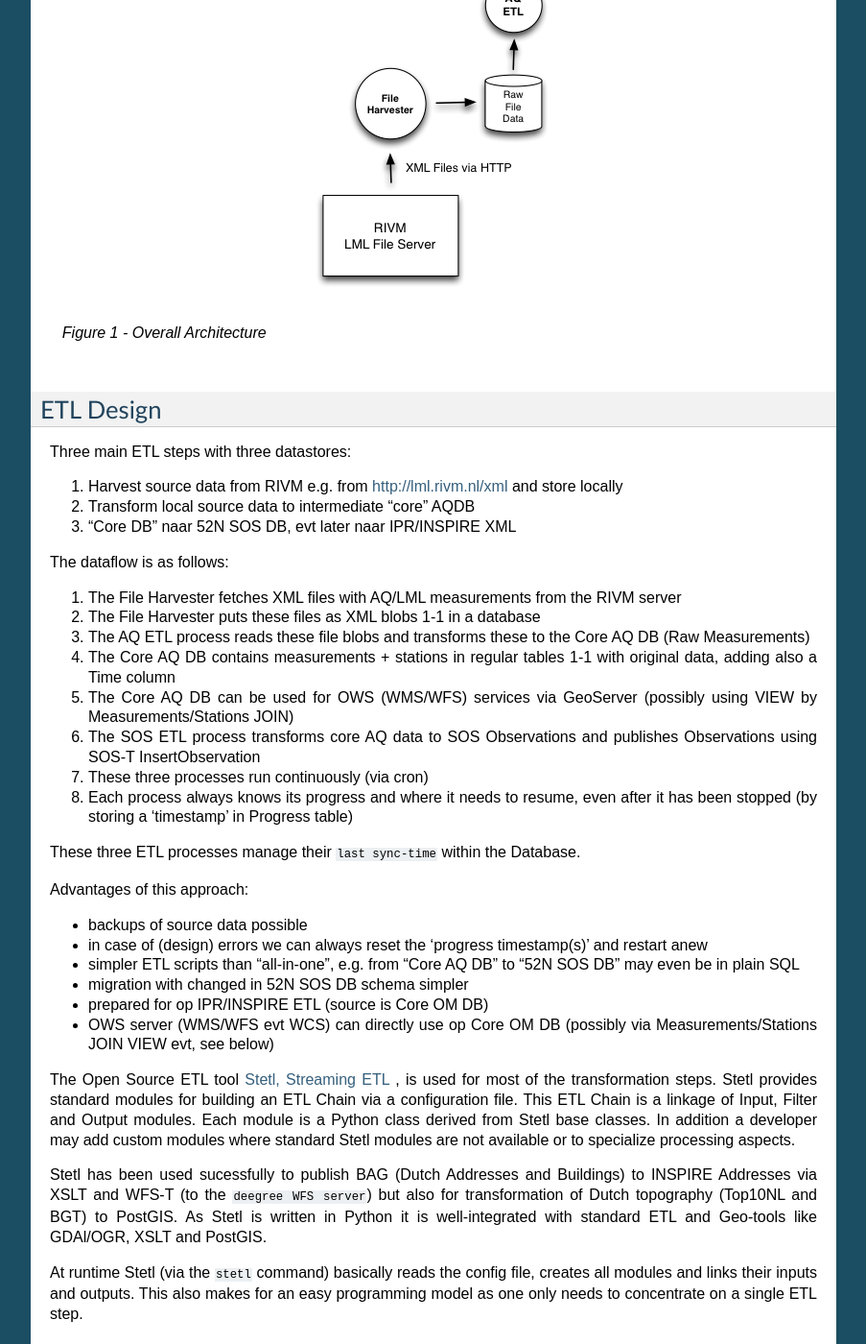
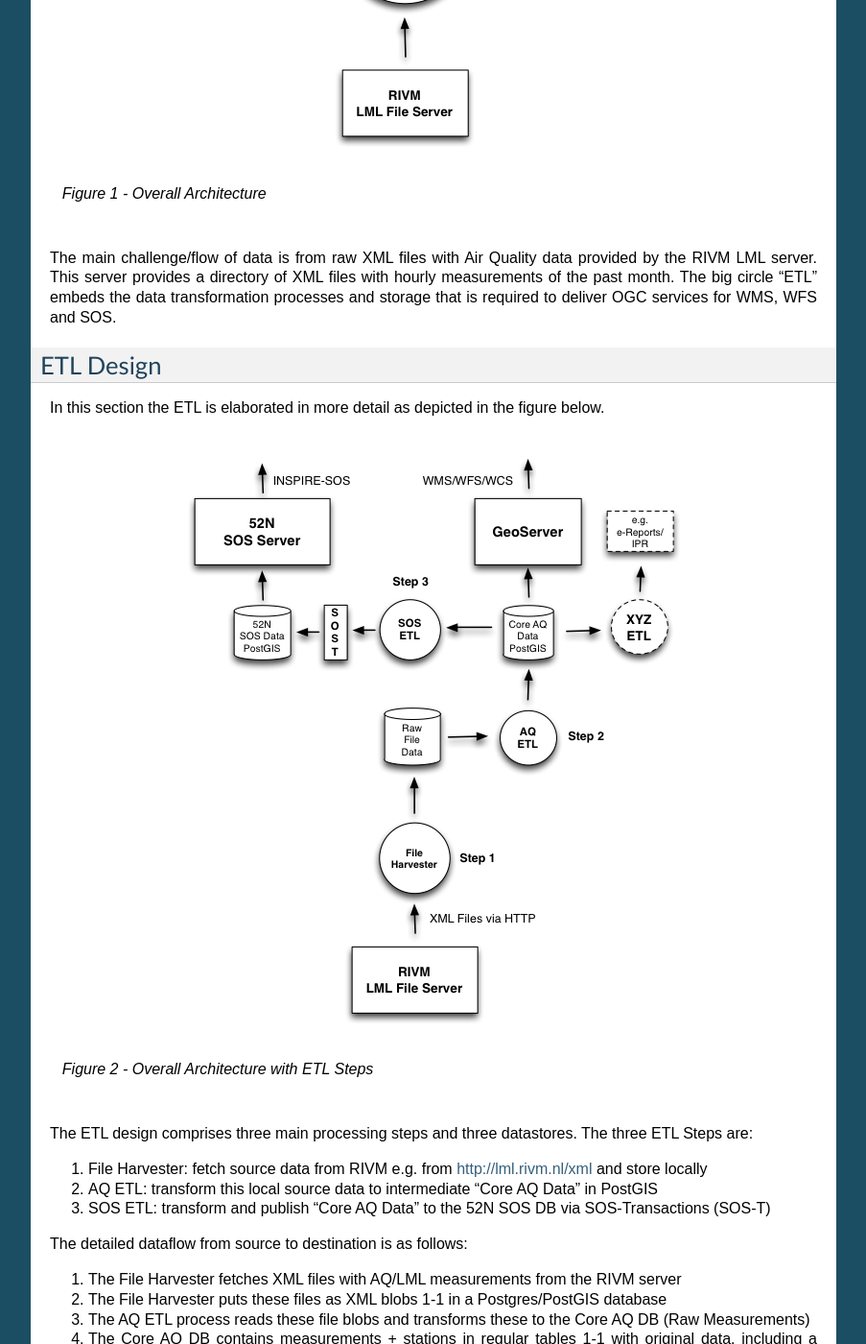
Before and after one commit to Geonovum/sospilot, a Sphinx documentation site: the page built from docs/data.rst, in a window 1280 px wide and 1400 px high, scrolled down 712 px. Shown: the whole window at 96% size, without its empty margins (198-1101 px from the left). Built offline with Sphinx 7.4.7, drawn with Linux system fonts in a browser that asks for light colours; some of the changed text lies outside the part shown.

Commit message:
documentation expand arch

```diff
--- a/docs/data.rst
+++ b/docs/data.rst
@@ -20,38 +20,49 @@ Figure 1 sketches the overall SOSPilot architecture with emphasis on the flow of
 Circles depict harvesting/ETL processes. Server-instances are in rectangles. Datastores
 the "DB"-icons.
 
-.. figure:: _static/sospilot-arch1.jpg
+.. figure:: _static/sospilot-arch0.jpg
    :align: center
 
    *Figure 1 - Overall Architecture*
 
+The main challenge/flow of data is from raw XML files with Air Quality data provided by the RIVM LML server.
+This server provides a directory of XML files with hourly measurements of the past month.
+The big circle "ETL" embeds the data transformation processes and storage that is required to
+deliver OGC services for WMS, WFS and SOS.
 
 ETL Design
 ==========
 
-Three main ETL steps with three datastores:
+In this section the ETL is elaborated in more detail as depicted in the figure below.
 
-#. Harvest source data from RIVM e.g. from  http://lml.rivm.nl/xml and store locally
-#. Transform local source data to intermediate “core” AQDB
-#. “Core DB” naar 52N SOS DB, evt later naar IPR/INSPIRE XML
+.. figure:: _static/sospilot-arch1.jpg
+   :align: center
 
-The dataflow is as follows:
+   *Figure 2 - Overall Architecture with ETL Steps*
+
+The ETL design comprises three main processing steps and three datastores. The three ETL Steps are:
+
+#. File Harvester: fetch source data from RIVM e.g. from  http://lml.rivm.nl/xml and store locally
+#. AQ ETL: transform this local source data to intermediate "Core AQ Data" in PostGIS
+#. SOS ETL: transform and publish "Core AQ Data" to the 52N SOS DB via SOS-Transactions (SOS-T)
+
+The detailed dataflow from source to destination is as follows:
 
 #. The File Harvester fetches XML files with AQ/LML measurements from the RIVM server
-#. The File Harvester puts these files as XML blobs 1-1 in a database
+#. The File Harvester puts these files as XML blobs 1-1 in a Postgres/PostGIS database
 #. The AQ ETL process reads these file blobs and transforms these to the Core AQ DB (Raw Measurements)
-#. The Core AQ DB contains measurements + stations in regular tables 1-1 with original data, adding also a Time column
+#. The Core AQ DB contains measurements + stations in regular tables 1-1 with original data, including a Time column
 #. The Core AQ DB can be used for OWS (WMS/WFS) services via GeoServer (possibly using VIEW by Measurements/Stations JOIN)
 #. The SOS ETL process transforms core AQ data to SOS Observations and publishes Observations using SOS-T InsertObservation
 #. These three processes run continuously (via cron)
 #. Each process always knows its progress and where it needs to resume, even after it has been stopped (by storing a 'timestamp' in Progress table)
-
 
 These three ETL processes manage their ``last sync-time`` within the Database.
 
 Advantages of this approach:
 
 * backups of source data possible
+* incrementally build up of history past the last month
 * in case of (design) errors we can always reset the 'progress timestamp(s)' and restart anew
 * simpler ETL scripts than “all-in-one", e.g. from “Core AQ DB” to "52N SOS DB" may even be in plain SQL
 * migration with changed in 52N SOS DB schema simpler
```
Also changed, not shown: docs/_static/sospilot-arch0.jpg (added), docs/_static/sospilot-arch1.jpg.
